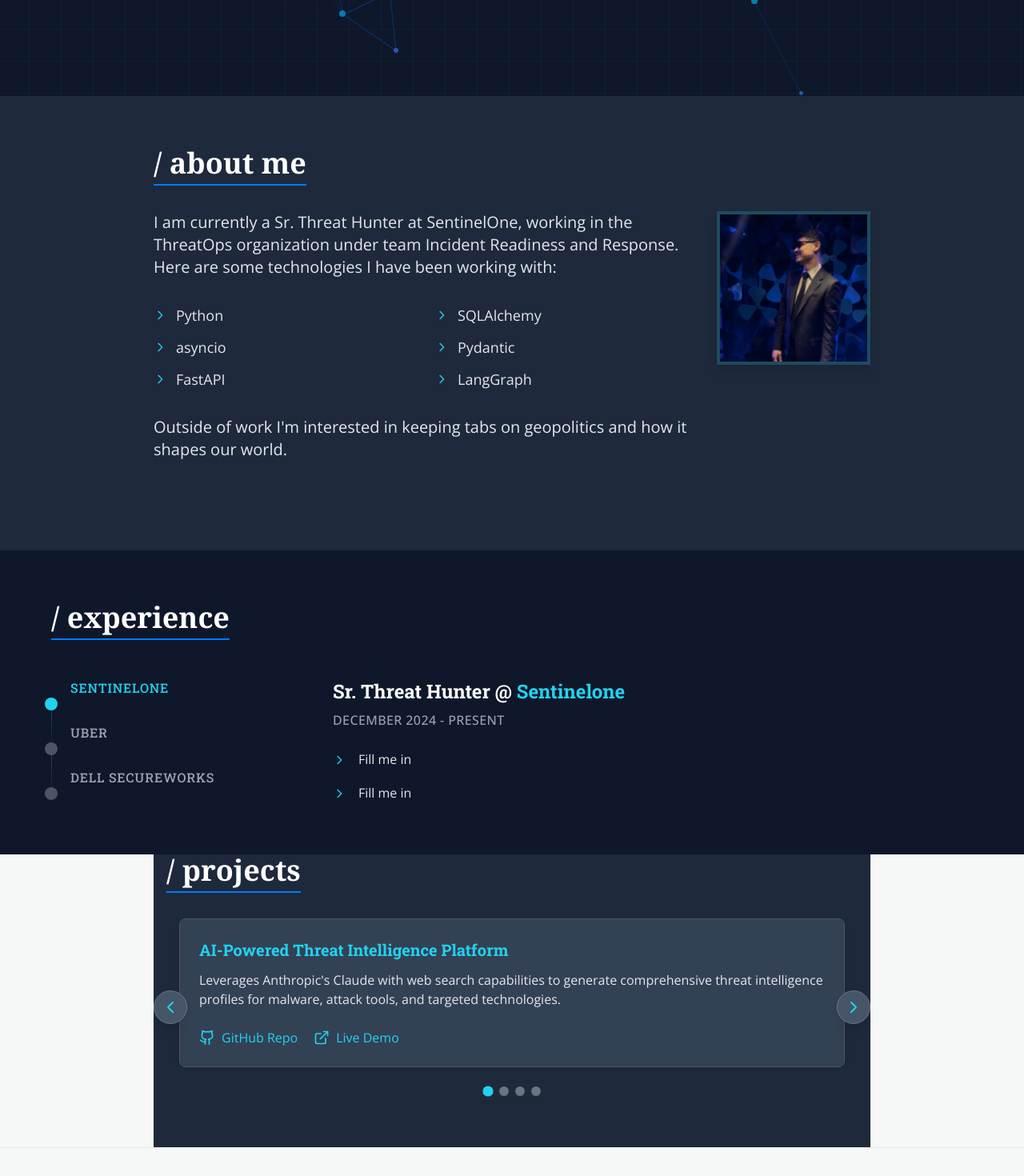
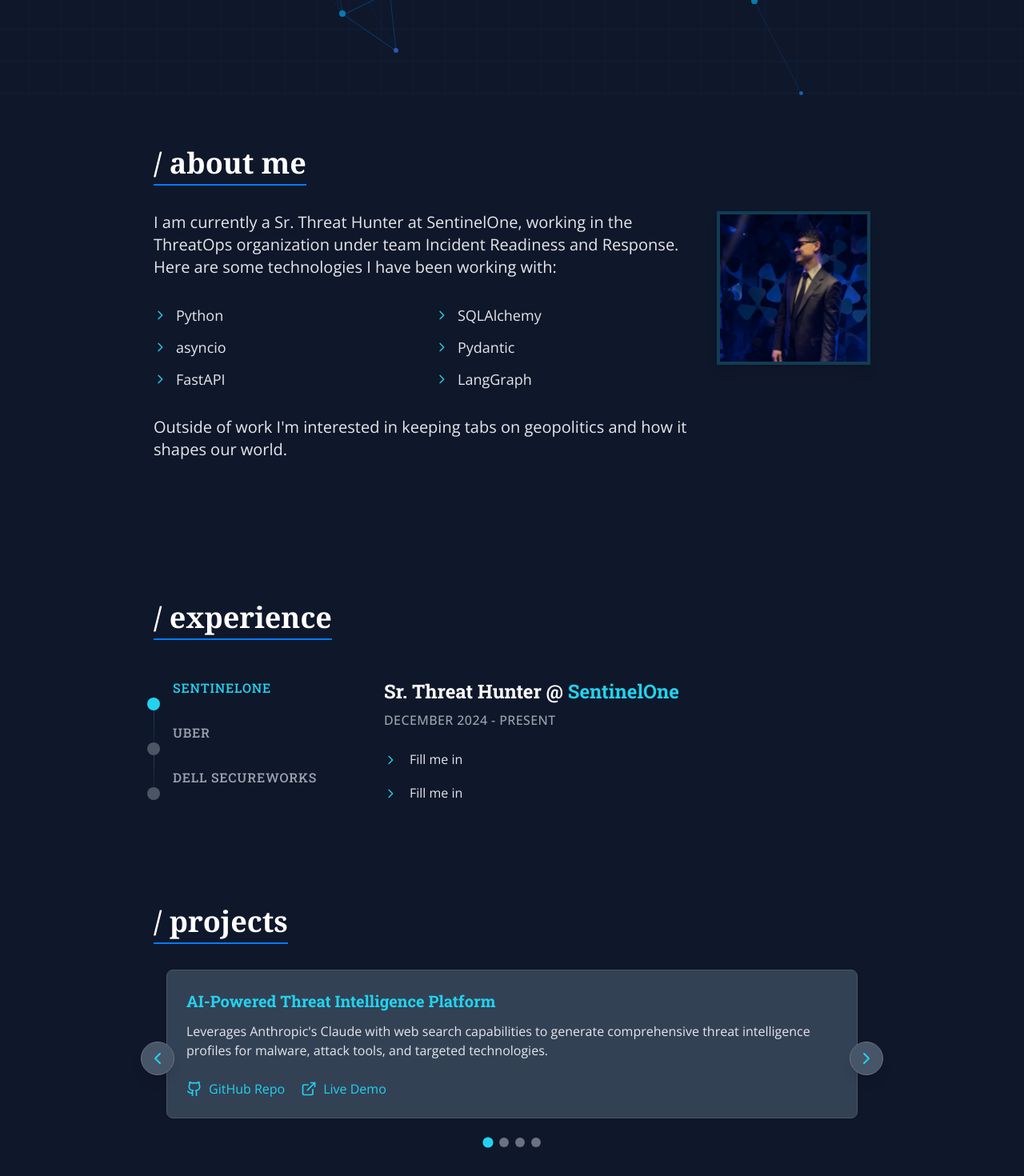
Before and after one commit to ricomanifesto/rico, a React (Vite) app: page / in a window 1280 px wide. Shown: the part 520-1990 px from the top of the page at 80% size. Built offline with nearby package versions, Linux system fonts and the light colour scheme.

Commit message:
Fix section alignment and make background colors consistent across all sections

```diff
--- a/src/components/AboutMe.tsx
+++ b/src/components/AboutMe.tsx
@@ -14,7 +14,7 @@ export default function AboutMe() {
   const rightColumn = technologies.slice(3, 6);
 
   return (
-    <section id="about" className="py-16 px-4 bg-slate-800 text-white">
+    <section id="about" className="py-16 px-4 bg-slate-900 text-white">
       <div className="max-w-4xl mx-auto">
         <motion.h2
           className="section-title text-3xl md:text-4xl font-serif font-bold mb-8 text-white"
--- a/src/components/Experience.tsx
+++ b/src/components/Experience.tsx
@@ -44,7 +44,7 @@ export default function Experience() {
 
   return (
     <section id="experience" className="py-16 px-4 bg-slate-900 text-white">
-      <div className="max-w-6xl mx-auto">
+      <div className="max-w-4xl mx-auto">
         <motion.h2
           className="section-title text-3xl md:text-4xl font-serif font-bold mb-12 text-white"
           initial={{ opacity: 0, x: -20 }}
@@ -101,7 +101,11 @@ export default function Experience() {
               transition={{ duration: 0.6 }}
             >
               <h4 className="text-xl md:text-2xl font-semibold mb-2">
-                {currentExperience.title} @ <span className="text-cyan-400">{currentExperience.company.charAt(0) + currentExperience.company.slice(1).toLowerCase()}</span>
+                {currentExperience.title} @ <span className="text-cyan-400">
+                  {currentExperience.company === "SENTINELONE" ? "SentinelOne" :
+                   currentExperience.company === "DELL SECUREWORKS" ? "Dell SecureWorks" :
+                   currentExperience.company.charAt(0) + currentExperience.company.slice(1).toLowerCase()}
+                </span>
               </h4>
 
               <p className="text-gray-400 text-sm md:text-base mb-6 font-medium tracking-wide">
--- a/src/components/ProjectsSection.tsx
+++ b/src/components/ProjectsSection.tsx
@@ -53,7 +53,8 @@ export default function ProjectsSection() {
   };
 
   return (
-    <section id="projects" className="pt-0 pb-16 px-4 max-w-4xl mx-auto bg-slate-800 text-white">
+    <section id="projects" className="py-16 px-4 bg-slate-900 text-white">
+      <div className="max-w-4xl mx-auto">
       <motion.h2
         className="section-title text-3xl md:text-4xl font-serif font-bold mb-8 text-white"
         initial={{ opacity: 0, x: -20 }}
@@ -141,6 +142,7 @@ export default function ProjectsSection() {
           ))}
         </div>
       </div>
+      </div>
     </section>
   );
 }
```
